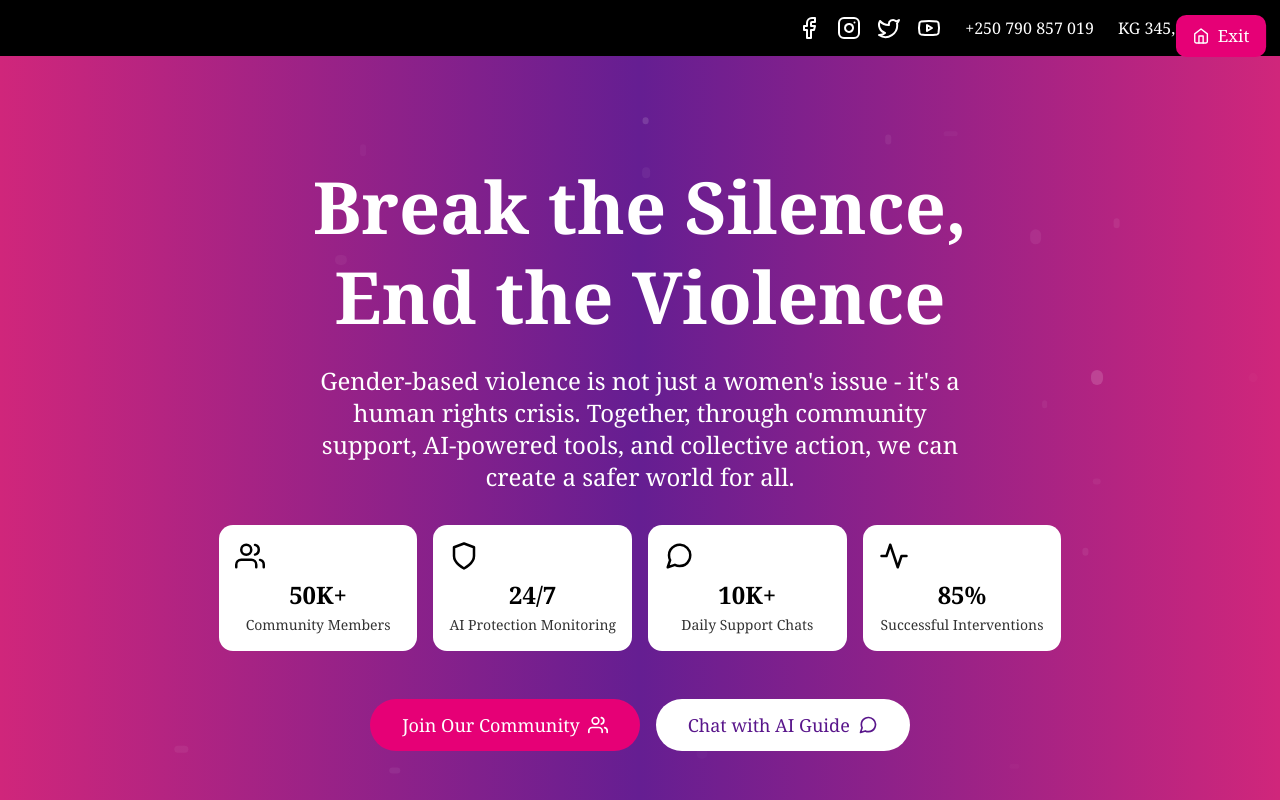
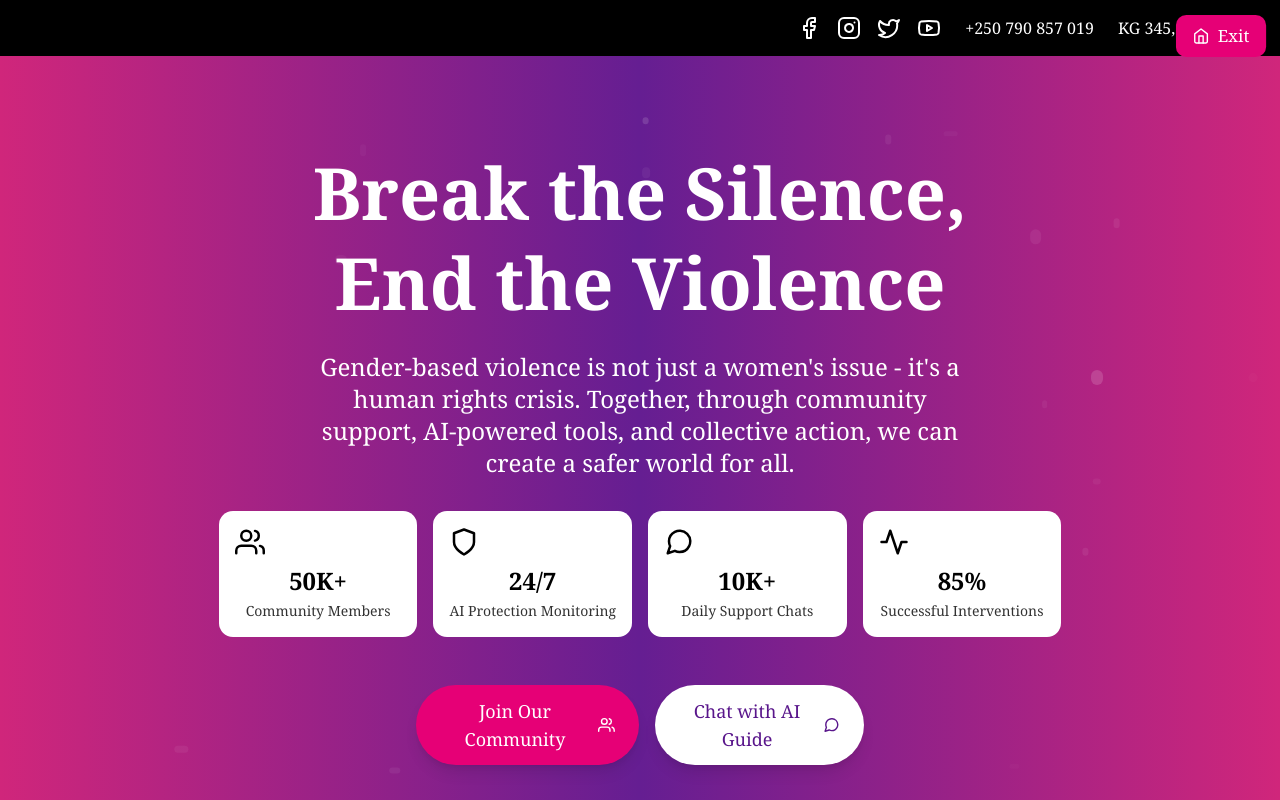
Before and after one commit to Derrick-MUGISHA/GBV, a Next.js app: page /know in a window 1280 px wide. Shown: the top 800 px of the page. Built offline with nearby package versions, Linux system fonts and the light colour scheme.

Commit message:
new changes

```diff
--- a/src/app/know/Hero2.tsx
+++ b/src/app/know/Hero2.tsx
@@ -1,5 +1,5 @@
 "use client";
-// import React, { useState } from 'react';
+
 import { motion } from 'framer-motion';
 import {
   FiShield,
@@ -7,9 +7,21 @@ import {
   FiMessageCircle,
   FiActivity
 } from 'react-icons/fi';
-// import { useRouter } from 'next/navigation';
+import Link from 'next/link';
+import { useRouter } from 'next/navigation';
 
 const HeroSection = () => {
+  const router = useRouter();
+
+  // Navigation handler functions
+  const navigateToCommunity = () => {
+    router.push('/community');
+  };
+
+  const navigateToChat = () => {
+    router.push('/ai-guide');
+  };
+
   return (
     <div className="relative h-screen overflow-hidden">
       {/* Animated Gradient Background */}
@@ -57,7 +69,7 @@ const HeroSection = () => {
             initial={{ opacity: 0, y: 20 }}
             animate={{ opacity: 1, y: 0 }}
             transition={{ duration: 0.8 }}
-            className="text-5xl md:text-7xl font-bold mb-6 leading-tight"
+            className="text-4xl sm:text-5xl md:text-7xl font-bold mb-6 leading-tight pt-16 sm:pt-0"
           >
             Break the Silence,<br />End the Violence
           </motion.h1>
@@ -75,9 +87,10 @@ const HeroSection = () => {
 
           {/* Stats Counter */}
           <motion.div
-            className="grid grid-cols-2 md:grid-cols-4 gap-4 mb-12"
+            className="grid grid-cols-2 md:grid-cols-4 gap-4 mb-8 sm:mb-12"
             initial={{ opacity: 0 }}
             animate={{ opacity: 1 }}
+            transition={{ delay: 0.4 }}
           >
             <StatCard icon={<FiUsers />} number="50K+" label="Community Members" />
             <StatCard icon={<FiShield />} number="24/7" label="AI Protection Monitoring" />
@@ -85,57 +98,43 @@ const HeroSection = () => {
             <StatCard icon={<FiActivity />} number="85%" label="Successful Interventions" />
           </motion.div>
 
+          {/* Navigation Buttons - Responsive and Functional */}
           <motion.div
-            className="flex flex-wrap justify-center gap-4"
+            className="flex flex-col sm:flex-row justify-center gap-4 w-full max-w-md mx-auto"
             initial={{ opacity: 0 }}
             animate={{ opacity: 1 }}
+            transition={{ delay: 0.5 }}
           >
-            <button className="bg-pink-600 text-white px-8 py-3 rounded-full text-lg hover:bg-pink-700 transition-all flex items-center gap-2">
-              Join Our Community
-              <FiUsers className="w-5 h-5" />
-            </button>
+            {/* Link version for better SEO */}
+            <Link href="/community" className="w-full sm:w-auto">
+              <button
+                onClick={navigateToCommunity}
+                className="w-full bg-pink-600 text-white px-6 py-3 rounded-full text-lg font-medium hover:bg-pink-700 transition-all flex items-center justify-center gap-2 shadow-lg"
+              >
+                <span>Join Our Community</span>
+                <FiUsers className="w-5 h-5" />
+              </button>
+            </Link>
 
-            <button className="bg-white text-purple-900 px-8 py-3 rounded-full text-lg hover:bg-purple-100 transition-all flex items-center gap-2">
-              Chat with AI Guide
-              <FiMessageCircle className="w-5 h-5" />
-            </button>
+            <Link href="/ai-guide" className="w-full sm:w-auto">
+              <button
+                onClick={navigateToChat}
+                className="w-full bg-white text-purple-900 px-6 py-3 rounded-full text-lg font-medium hover:bg-purple-100 transition-all flex items-center justify-center gap-2 shadow-lg"
+              >
+                <span>Chat with AI Guide</span>
+                <FiMessageCircle className="w-5 h-5" />
+              </button>
+            </Link>
           </motion.div>
         </div>
       </div>
     </div>
   );
 };
-
 const HowItWorks = () => {
-//   const router = useRouter();
-//   const [openSection, setOpenSection] = useState<number | null>(0);
-//   const [quizState, setQuizState] = useState({
-//     currentQuestion: 0,
-//     score: 0,
-//     showFeedback: false,
-//     selectedAnswer: null as number | null,
-//   });
-
-  // ... (keep the existing sections and quizQuestions arrays)
-
   return (
     <div className="min-h-screen">
       <HeroSection />
-
-      {/* Emergency Exit Button */}
-      {/* <motion.button
-        className="fixed top-4 right-4 bg-pink-600 text-white px-4 py-2 rounded-lg z-50 flex items-center gap-2 shadow-lg hover:bg-pink-700 transition-colors"
-        onClick={handleEmergencyExit}
-        initial={{ opacity: 0 }}
-        animate={{ opacity: 1 }}
-        whileHover={{ scale: 1.05 }}
-        whileTap={{ scale: 0.95 }}
-      >
-        <FiHome className="w-4 h-4" />
-        Emergency Exit
-      </motion.button> */}
-
-      {/* How It Works Content */}
       <div className="bg-gradient-to-b from-purple-50 to-pink-50">
         {/* ... (keep the existing HowItWorks content structure) */}
       </div>
```
Also changed, not shown: src/app/know/page.tsx (+0 -22 lines).
